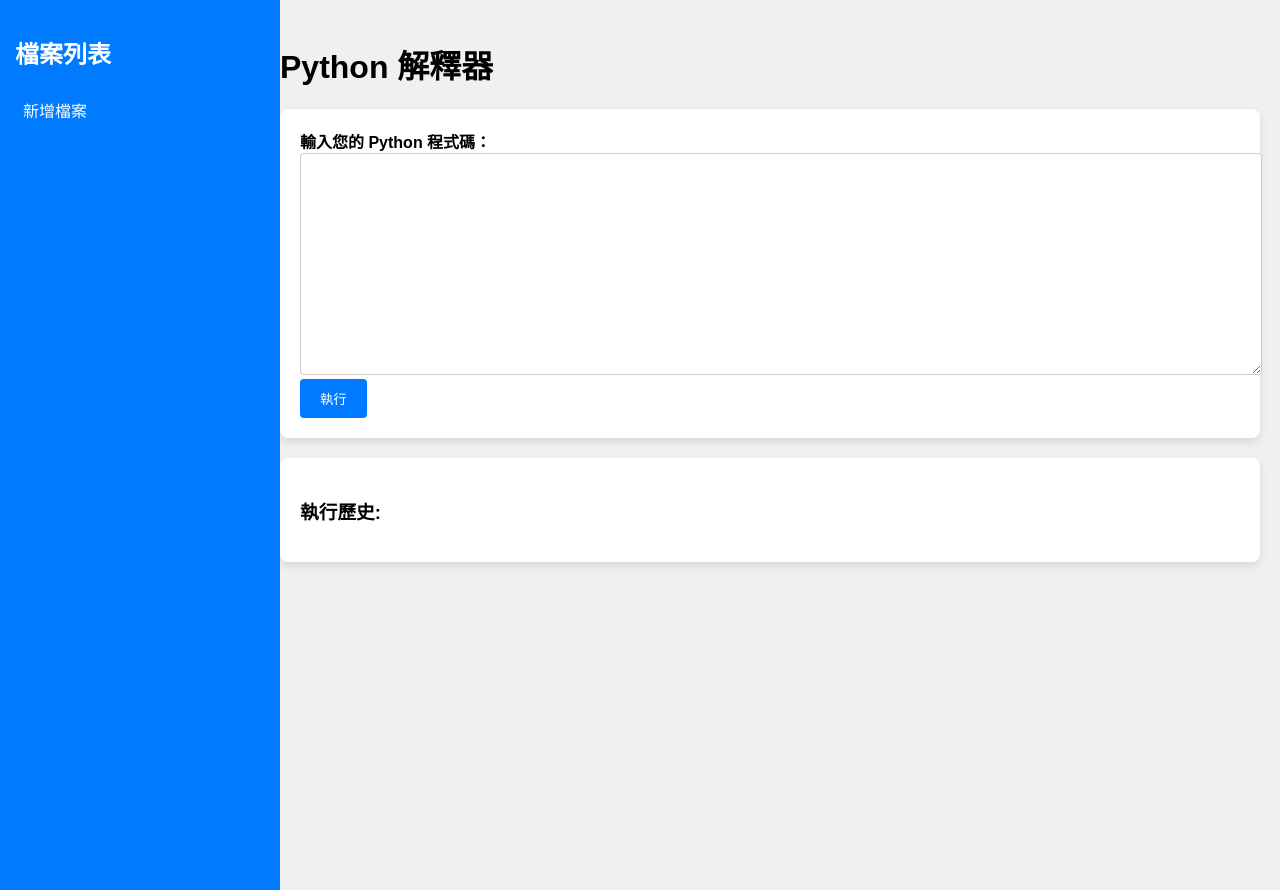
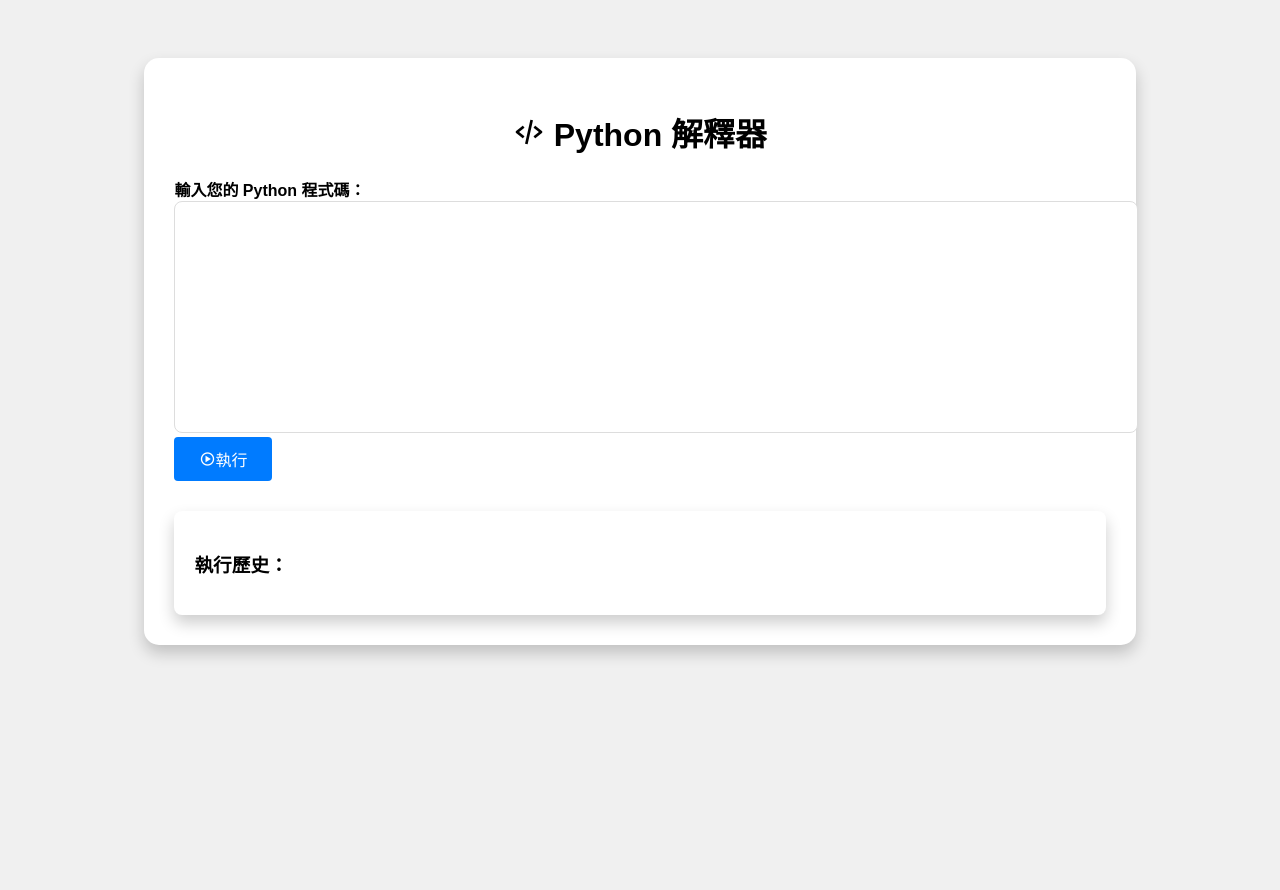
Before and after one commit to oinktech/python-editor, a Flask app: page / in a window 1280 px wide. Run offline with Flask 3, Linux system fonts and the light colour scheme; some libraries are stand-ins or nearby versions.

Commit message:
Update index.html

```diff
--- a/templates/index.html
+++ b/templates/index.html
@@ -1,186 +1,185 @@
 <!DOCTYPE html>
-<html lang="zh-Hant">
+<html lang="zh-TW">
 <head>
     <meta charset="UTF-8">
+    <meta name="viewport" content="width=device-width, initial-scale=1.0">
     <title>Python 解釋器</title>
     <link rel="stylesheet" href="https://cdnjs.cloudflare.com/ajax/libs/prism/1.24.1/themes/prism.min.css">
+    <link href='https://unpkg.com/boxicons@2.0.9/css/boxicons.min.css' rel='stylesheet'>
     <style>
         body {
             font-family: Arial, sans-serif;
-            margin: 0;
-            padding: 0;
+            background-color: #f0f0f0;
+            padding: 50px;
             display: flex;
-            background-color: #f0f0f0;
+            justify-content: center;
+            align-items: center;
         }
-        #sidebar {
-            width: 250px;
-            background-color: #007bff;
-            color: white;
-            padding: 15px;
-            position: fixed;
-            height: 100%;
-            overflow-y: auto;
-            transition: transform 0.3s ease;
+        .container {
+            width: 80%;
+            max-width: 1000px;
+            background-color: #ffffff;
+            padding: 30px;
+            border-radius: 15px;
+            box-shadow: 0 8px 16px rgba(0, 0, 0, 0.2);
+            transition: transform 0.3s;
+            position: relative;
         }
-        #sidebar h2 {
-            color: #ffffff;
+        .container:hover {
+            transform: translateY(-5px);
         }
-        #sidebar a {
-            color: white;
-            text-decoration: none;
-            display: block;
-            margin: 10px 0;
-            padding: 8px;
-            border-radius: 4px;
-            transition: background 0.2s;
-        }
-        #sidebar a:hover {
-            background: #0056b3;
-        }
-        #content {
-            margin-left: 260px;
-            padding: 20px;
-            width: calc(100% - 260px);
+        h1 {
+            text-align: center;
         }
         form {
-            background-color: #ffffff;
-            padding: 20px;
-            border-radius: 8px;
-            box-shadow: 0 4px 8px rgba(0, 0, 0, 0.1);
-            transition: transform 0.2s;
-        }
-        form:hover {
-            transform: scale(1.02);
+            margin-top: 20px;
         }
         label {
             font-weight: bold;
+            font-size: 16px;
         }
         textarea {
             width: 100%;
             height: 200px;
-            padding: 10px;
-            border: 1px solid #ccc;
-            border-radius: 4px;
-            resize: vertical;
+            padding: 15px;
+            border: 1px solid #ddd;
+            border-radius: 8px;
+            resize: none;
+            font-family: 'Courier New', Courier, monospace;
         }
         .btn-primary {
+            display: inline-flex;
+            align-items: center;
             background-color: #007bff;
             color: #fff;
             border: none;
-            padding: 10px 20px;
+            padding: 10px 25px;
             border-radius: 4px;
             cursor: pointer;
-            transition: background-color 0.2s;
+            transition: background-color 0.3s;
+            font-size: 16px;
         }
         .btn-primary:hover {
             background-color: #0056b3;
         }
-        .output {
-            margin-top: 20px;
+        .output, .history {
+            margin-top: 30px;
             background-color: #ffffff;
             padding: 20px;
             border-radius: 8px;
-            box-shadow: 0 4px 8px rgba(0, 0, 0, 0.1);
+            box-shadow: 0 8px 16px rgba(0, 0, 0, 0.2);
         }
         pre {
             white-space: pre-wrap;
             background-color: #f8f9fa;
-            padding: 10px;
-            border-radius: 4px;
+            padding: 15px;
+            border-radius: 8px;
+            font-size: 14px;
         }
         .error {
             color: #dc3545;
             font-weight: bold;
         }
         .history {
-            margin-top: 20px;
-            background-color: #ffffff;
-            padding: 20px;
-            border-radius: 8px;
+            overflow-y: auto;
+            max-height: 300px;
+        }
+        .modal {
+            display: none;
+            position: fixed;
+            top: 0;
+            left: 0;
+            width: 100%;
+            height: 100%;
+            background: rgba(0, 0, 0, 0.6);
+            justify-content: center;
+            align-items: center;
+        }
+        .modal-content {
+            background-color: #fff;
+            padding: 30px;
+            border-radius: 10px;
             box-shadow: 0 4px 8px rgba(0, 0, 0, 0.1);
+            text-align: center;
+        }
+        .modal-content p {
+            margin: 20px 0;
+        }
+        .btn-close {
+            background-color: #dc3545;
+            color: white;
+            padding: 10px 20px;
+            border: none;
+            border-radius: 5px;
+            cursor: pointer;
+        }
+        .btn-close:hover {
+            background-color: #c82333;
         }
     </style>
 </head>
 <body>
-    <div id="sidebar">
-        <h2>檔案列表</h2>
-        <div id="file-list"></div>
-        <a href="#" onclick="createNewFile()">新增檔案</a>
-    </div>
-    <div id="content">
-        <h1>Python 解釋器</h1>
     <div class="container">
+        <h1><i class='bx bx-code-alt'></i> Python 解釋器</h1>
         <form method="POST">
             {{ form.hidden_tag() }}
             <div class="form-group">
                 {{ form.code.label }}
                 {{ form.code(class="form-control") }}
             </div>
-                <button type="submit" class="btn btn-primary">執行</button>
+            <button type="submit" class="btn-primary"><i class='bx bx-play-circle'></i> 執行</button>
         </form>
 
         {% if output is not none %}
         <div class="output">
             {% if output.startswith('錯誤') %}
             <div class="error">
-                    <h3>錯誤:</h3>
+                <h3>錯誤：</h3>
                 <pre>{{ output }}</pre>
             </div>
             {% else %}
-                <h3>輸出結果:</h3>
+            <h3>輸出結果：</h3>
             <pre class="language-python">{{ output }}</pre>
             {% endif %}
         </div>
         {% endif %}
 
         <div class="history">
-                <h3>執行歷史:</h3>
+            <h3>執行歷史：</h3>
             {% for code, output in history %}
                 <div>
-                        <strong>程式碼:</strong>
+                    <strong>程式碼：</strong>
                     <pre class="language-python">{{ code }}</pre>
-                        <strong>輸出結果:</strong>
+                    <strong>輸出結果：</strong>
                     <pre>{{ output }}</pre>
                 </div>
                 <hr>
             {% endfor %}
         </div>
     </div>
+
+    <!-- 模組安裝進度顯示框 -->
+    <div id="modal" class="modal">
+        <div class="modal-content">
+            <h3>模組安裝進度</h3>
+            <p>正在安裝模組，請稍候...</p>
+            <button id="close-btn" class="btn-close">關閉</button>
+        </div>
     </div>
 
-    <script src="https://cdnjs.cloudflare.com/ajax/libs/prism/1.24.1/prism.min.js"></script>
     <script>
-        function createNewFile() {
-            const filename = prompt("請輸入檔案名稱:");
-            if (filename) {
-                const content = prompt("請輸入檔案內容:");
-                if (content) {
-                    // 儲存檔案到 IndexedDB
-                    saveFile(filename, content);
-                }
-            }
+        const modal = document.getElementById('modal');
+        const closeBtn = document.getElementById('close-btn');
+
+        closeBtn.onclick = function() {
+            modal.style.display = 'none';
         }
 
-        function saveFile(filename, content) {
-            fetch('/save_file', {
-                method: 'POST',
-                headers: {
-                    'Content-Type': 'application/json'
-                },
-                body: JSON.stringify({ filename, content })
-            })
-            .then(response => response.json())
-            .then(data => {
-                alert(data.message);
-                // 更新檔案列表
-                updateFileList();
-            });
-        }
-
-        function updateFileList() {
-            // 從 IndexedDB 獲取檔案並更新檔案列表
-            // 此處需要編寫相關代碼
+        function showModal() {
+            modal.style.display = 'flex';
         }
     </script>
+
+    <script src="https://cdnjs.cloudflare.com/ajax/libs/prism/1.24.1/prism.min.js"></script>
 </body>
 </html>
```
Lines whose indentation alone changed are shown as unchanged.
